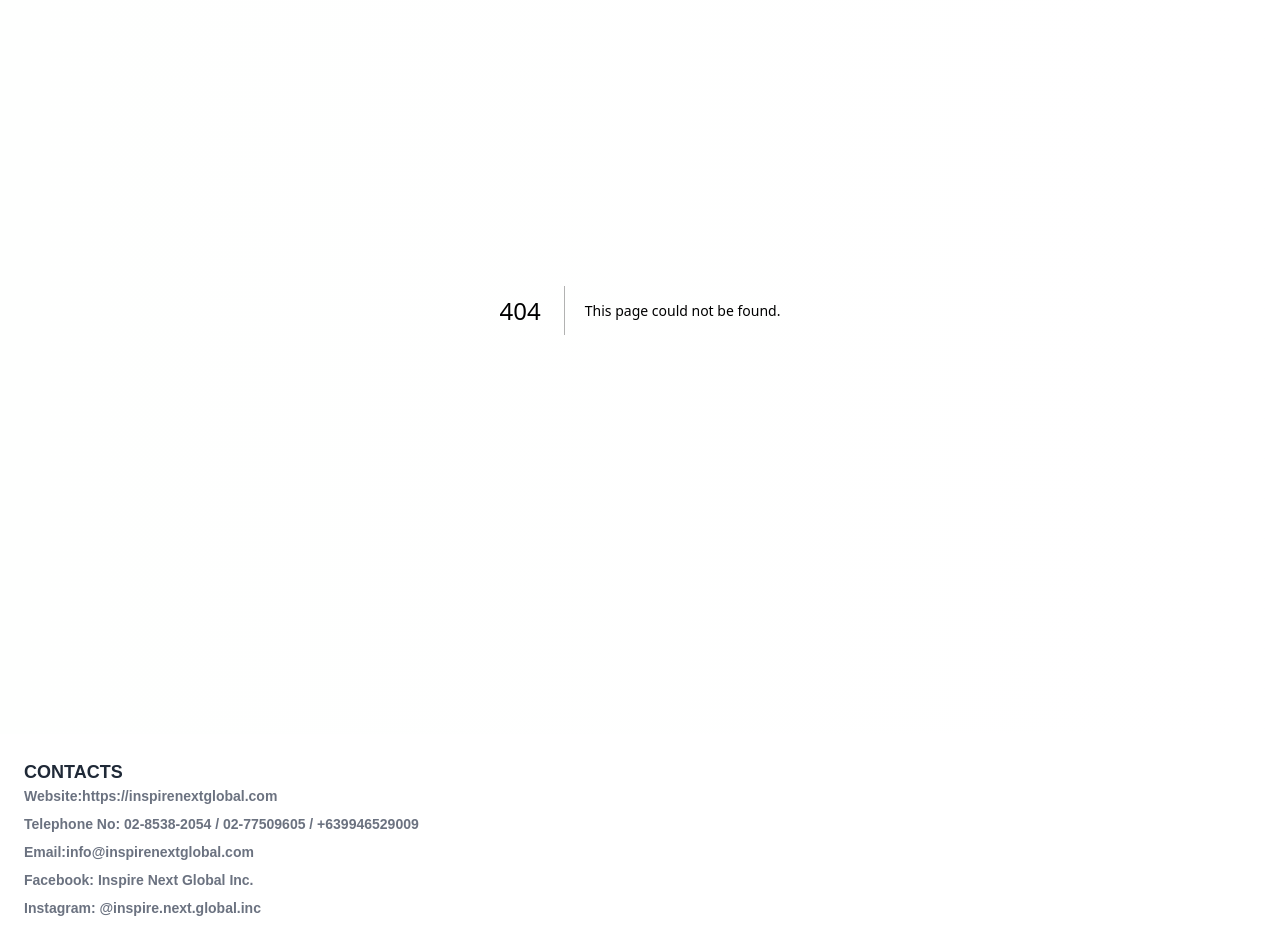
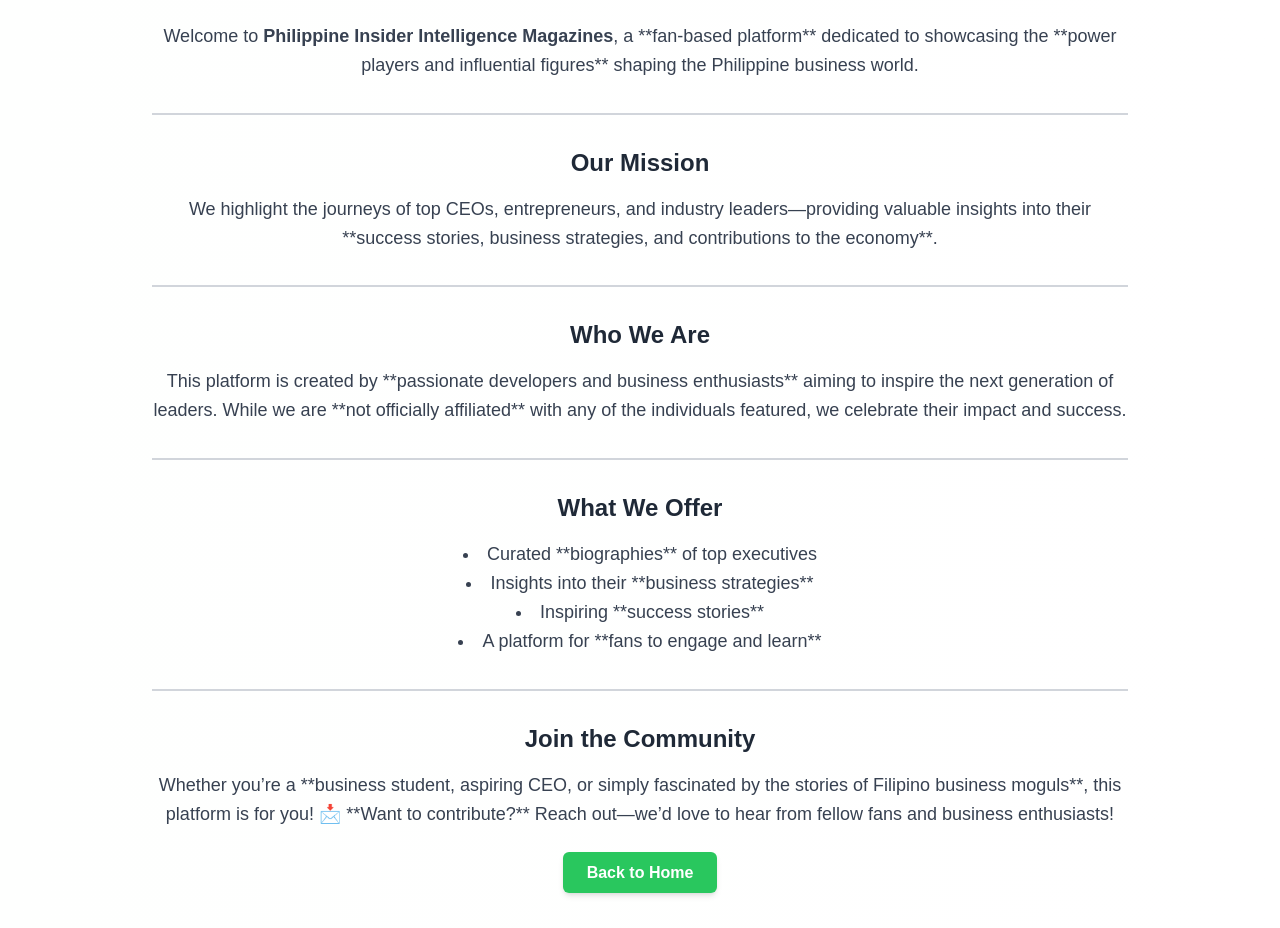
Before and after one commit to AmuroBrian/philippines-magazine, a Next.js app: page /about in a window 1280 px wide. Before the commit this address had no page. Shown: the part 178-1106 px from the top of the page. Built offline with nearby package versions, Linux system fonts and the light colour scheme.

Commit message:
Adding about on the navigation

```diff
--- /dev/null
+++ b/src/app/about/page.js
@@ -0,0 +1,56 @@
+import React from 'react'
+import Link from 'next/link';
+
+export default function About() {
+    return (
+      <div className="max-w-5xl mx-auto px-6 py-12 text-center">
+        <h1 className="text-4xl font-bold text-[#29C75E] mb-6">
+          About Philippine Insider Intelligence Magazines
+        </h1>
+        <p className="text-lg text-gray-700 leading-relaxed">
+          Welcome to <strong>Philippine Insider Intelligence Magazines</strong>, a **fan-based platform** dedicated to showcasing the **power players and influential figures** shaping the Philippine business world.
+        </p>
+
+        <div className="my-8 border-t-2 border-gray-300"></div>
+
+        <h2 className="text-2xl font-semibold text-gray-800 mb-4">Our Mission</h2>
+        <p className="text-lg text-gray-700 leading-relaxed">
+          We highlight the journeys of top CEOs, entrepreneurs, and industry leaders—providing valuable insights into their **success stories, business strategies, and contributions to the economy**.
+        </p>
+
+        <div className="my-8 border-t-2 border-gray-300"></div>
+
+        <h2 className="text-2xl font-semibold text-gray-800 mb-4">Who We Are</h2>
+        <p className="text-lg text-gray-700 leading-relaxed">
+          This platform is created by **passionate developers and business enthusiasts** aiming to inspire the next generation of leaders. While we are **not officially affiliated** with any of the individuals featured, we celebrate their impact and success.
+        </p>
+
+        <div className="my-8 border-t-2 border-gray-300"></div>
+
+        <h2 className="text-2xl font-semibold text-gray-800 mb-4">What We Offer</h2>
+        <ul className="text-lg text-gray-700 leading-relaxed list-disc list-inside">
+          <li>Curated **biographies** of top executives</li>
+          <li>Insights into their **business strategies**</li>
+          <li>Inspiring **success stories**</li>
+          <li>A platform for **fans to engage and learn**</li>
+        </ul>
+
+        <div className="my-8 border-t-2 border-gray-300"></div>
+
+        <h2 className="text-2xl font-semibold text-gray-800 mb-4">Join the Community</h2>
+        <p className="text-lg text-gray-700 leading-relaxed">
+          Whether you’re a **business student, aspiring CEO, or simply fascinated by the stories of Filipino business moguls**, this platform is for you!
+          📩 **Want to contribute?** Reach out—we’d love to hear from fellow fans and business enthusiasts!
+        </p>
+
+        <div className="mt-8">
+          <Link
+            href="/"
+            className="px-6 py-3 bg-[#29C75E] text-white font-semibold rounded-md shadow-md hover:bg-[#25A14A] transition"
+          >
+            Back to Home
+          </Link>
+        </div>
+      </div>
+    );
+  }
--- a/src/app/navbar.js
+++ b/src/app/navbar.js
@@ -1,6 +1,7 @@
 "use client";
 
 import { useState } from "react";
+import Link from "next/link";
 
 export default function Navbar() {
   const [isDropdownOpen, setIsDropdownOpen] = useState(false);
@@ -20,7 +21,9 @@ export default function Navbar() {
           Philippine Insider Intelligence Magazines
         </div>
         <div className="space-x-4 flex items-center">
-          <a href="#" className="text-white hover:text-blue-200">About</a>
+        <Link href="/about" className="text-white hover:text-blue-200">
+            About
+          </Link>
 
           {/* CEOs Dropdown Menu */}
           <div className="relative">
@@ -54,7 +57,7 @@ export default function Navbar() {
             )}
           </div>
 
-          <a href="#" className="text-white hover:text-blue-200">FAQ</a>
+          <a href="/" className="text-white hover:text-blue-200">Home</a>
         </div>
       </div>
     </nav>
```
Also changed, not shown: src/app/layout.js (line endings or trailing spaces).
